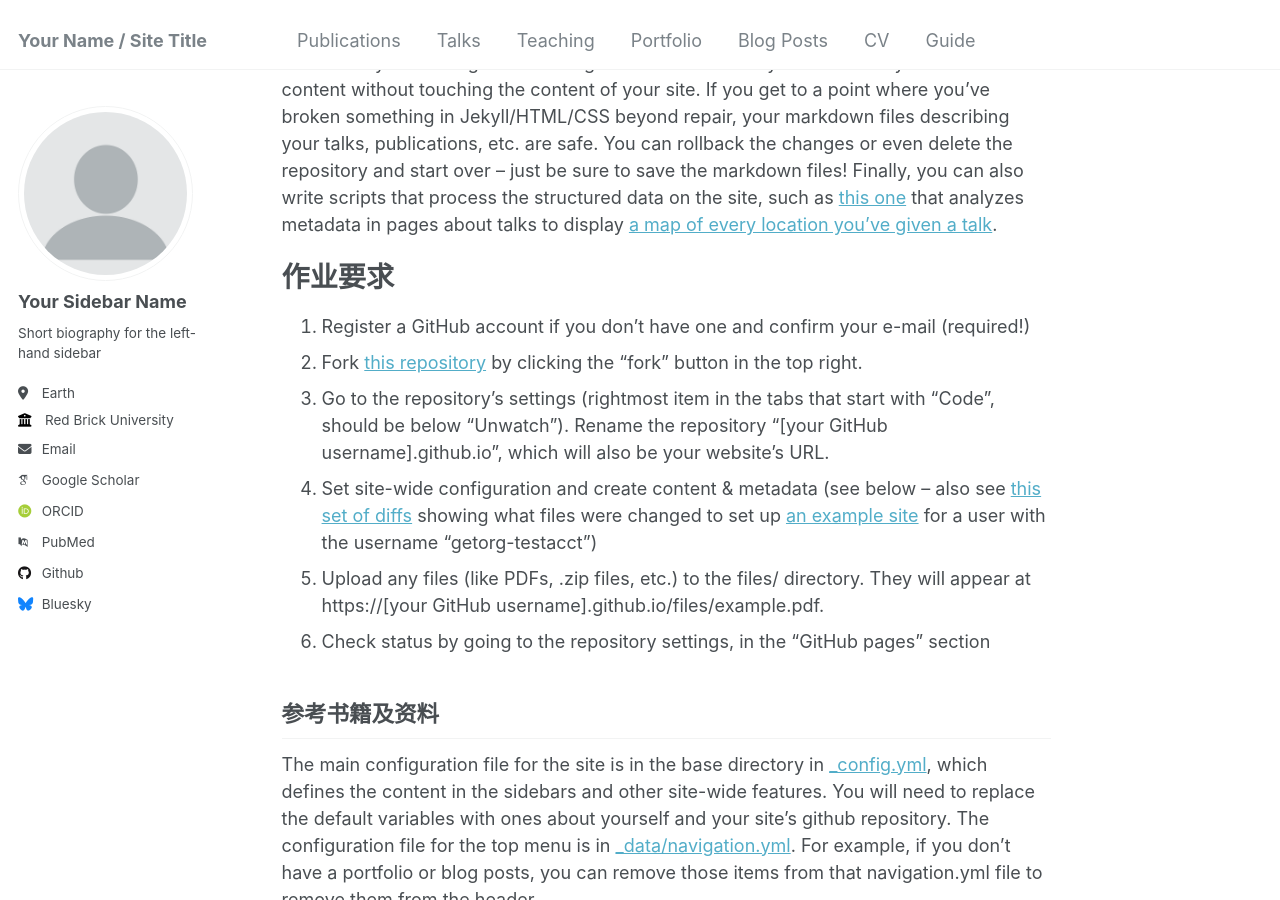
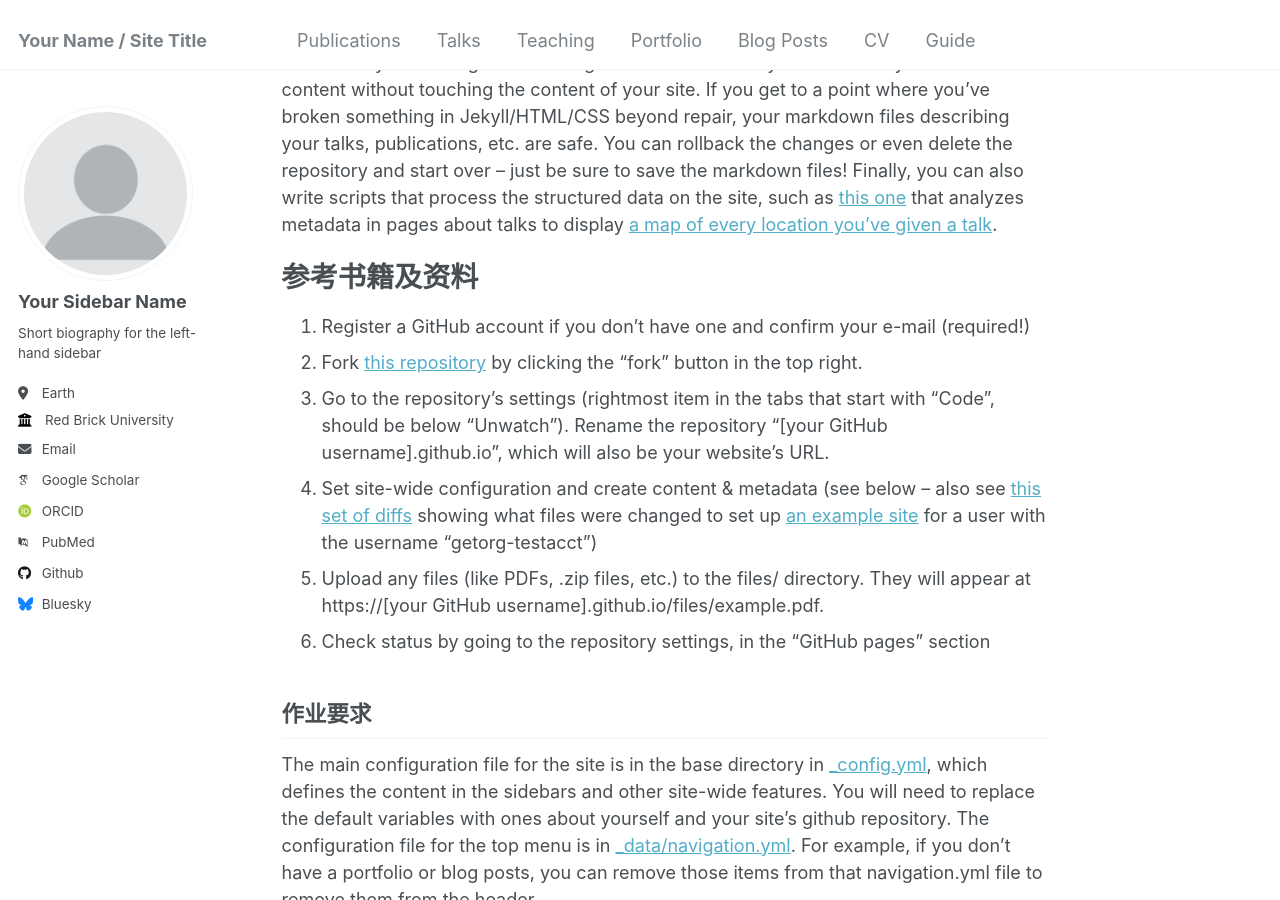
Before and after one commit to ZhouJikunn/ZhouJikunn.github.io, a Jekyll site: the page built from _pages/about.md, in a window 1280 px wide and 900 px high, scrolled down 519 px. Built offline with Jekyll 4.4.1, drawn with Linux system fonts in a browser that asks for light colours; some web fonts are replaced; part of the change alters nothing that is shown.

```diff
--- a/_pages/about.md
+++ b/_pages/about.md
@@ -14,7 +14,7 @@ Like many other Jekyll-based GitHub Pages templates, Academic Pages makes you se
 
 Many of the features of dynamic content management systems (like Wordpress) can be achieved in this fashion, using a fraction of the computational resources and with far less vulnerability to hacking and DDoSing. You can also modify the theme to your heart's content without touching the content of your site. If you get to a point where you've broken something in Jekyll/HTML/CSS beyond repair, your markdown files describing your talks, publications, etc. are safe. You can rollback the changes or even delete the repository and start over -- just be sure to save the markdown files! Finally, you can also write scripts that process the structured data on the site, such as [this one](https://github.com/academicpages/academicpages.github.io/blob/master/talkmap.ipynb) that analyzes metadata in pages about talks to display [a map of every location you've given a talk](https://academicpages.github.io/talkmap.html).
 
-作业要求
+参考书籍及资料
 ======
 1. Register a GitHub account if you don't have one and confirm your e-mail (required!)
 1. Fork [this repository](https://github.com/academicpages/academicpages.github.io) by clicking the "fork" button in the top right.
@@ -23,7 +23,7 @@ Many of the features of dynamic content management systems (like Wordpress) can
 1. Upload any files (like PDFs, .zip files, etc.) to the files/ directory. They will appear at https://[your GitHub username].github.io/files/example.pdf.
 1. Check status by going to the repository settings, in the "GitHub pages" section
 
-参考书籍及资料
+作业要求
 ------
 The main configuration file for the site is in the base directory in [_config.yml](https://github.com/academicpages/academicpages.github.io/blob/master/_config.yml), which defines the content in the sidebars and other site-wide features. You will need to replace the default variables with ones about yourself and your site's github repository. The configuration file for the top menu is in [_data/navigation.yml](https://github.com/academicpages/academicpages.github.io/blob/master/_data/navigation.yml). For example, if you don't have a portfolio or blog posts, you can remove those items from that navigation.yml file to remove them from the header.
 
```
